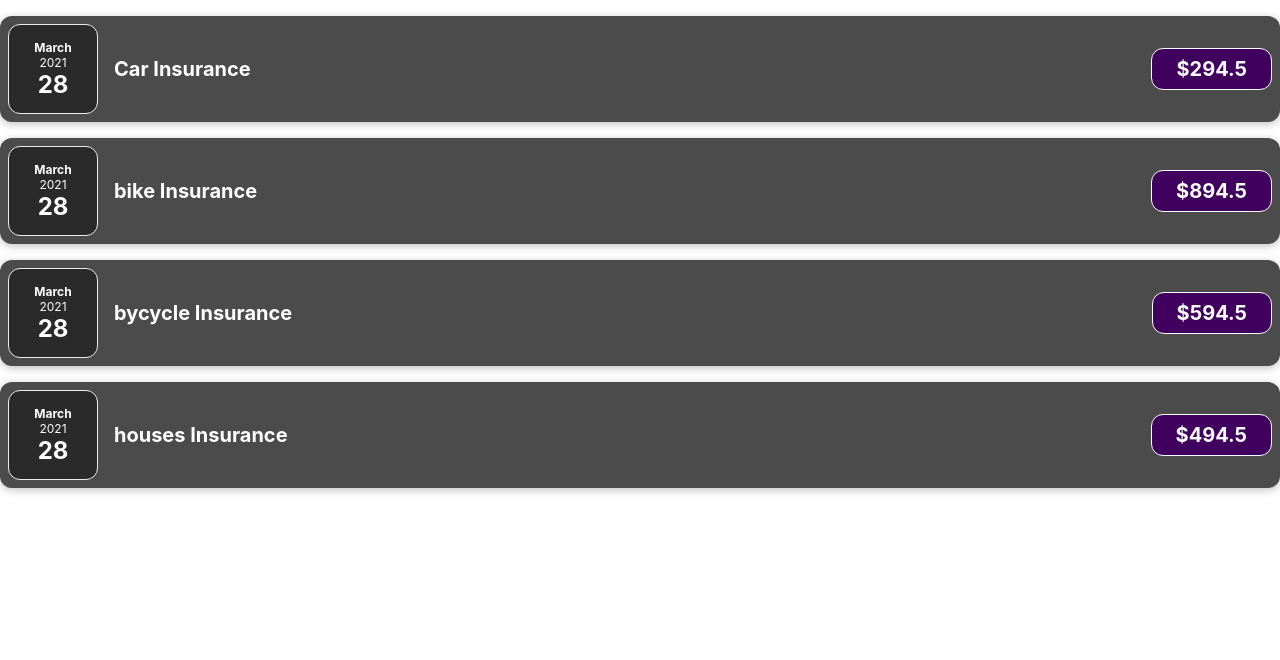
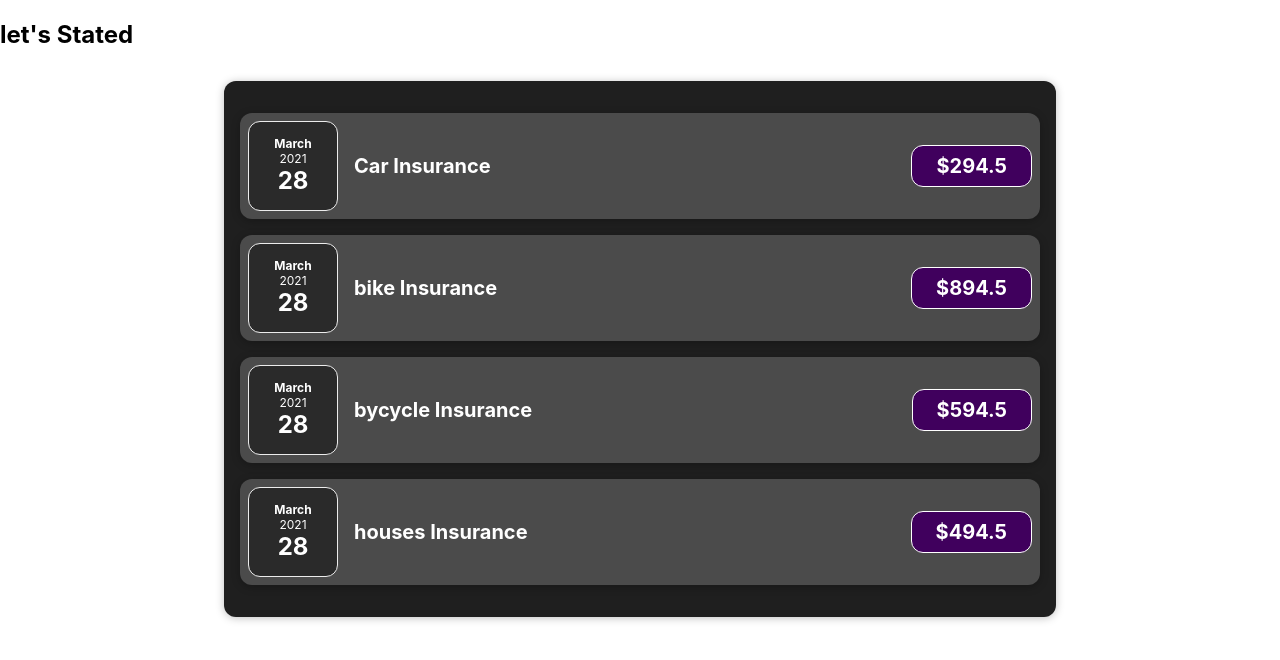
Before and after one commit to mshakir082/Sharpener_React.js, a React (Create React App) app: page / in a window 1280 px wide. Shown: the top 660 px of the page. Built offline with nearby package versions, Linux system fonts and the light colour scheme.

Commit message:
task-12(lecture 43)

```diff
--- a/src/App.js
+++ b/src/App.js
@@ -1,8 +1,14 @@
-import Expense from "./components/Expense";
+import React from 'react'
+import Expense from "./components/Expenses/Expense";
 function App() {
+
+  // return React.createElement('div',{},
+  // React.createElement('h2',{},"let's Stated"),
+  // React.createElement(Expense,{}));
 
   return (
     <div>
+    <h2>let's Stated</h2>
     <Expense/>
     </div>
   );
--- /dev/null
+++ b/src/components/Expenses/Expense.css
@@ -0,0 +1,9 @@
+.expense{
+    padding:1rem;
+    background-color: rgba(31,31,31);
+    margin:2rem auto;
+    width:50rem;
+    max-width: 95%;
+    border-radius: 12px;
+    box-shadow: 0 1px 8px rgba(0, 0, 0, 0.25);
+}
--- a/src/components/Expense.js
+++ b/src/components/Expenses/Expense.js
@@ -1,5 +1,7 @@
 import ExpenseItem from "./ExpenseItem";
-function Expense(){
+import './Expense.css'
+import Card from '../UI/Card'
+const Expense = () =>{
     const expenses = [
         { id:'1',title: "Car Insurance", amount: 294.5, date: new Date(2021, 2, 28) },
         { id:'2',title: "bike Insurance", amount: 894.5, date: new Date(2021, 2, 28) },
@@ -8,7 +10,9 @@ function Expense(){
       ];
     return (
         <>
+            <Card className='expense'>
               {expenses.map((el)=>(<ExpenseItem id={el.id} title={el.title} amount={el.amount} date={el.date}/>))}
+            </Card>
         </>
     )
 }
--- a/src/components/ExpenseDate.js
+++ b/src/components/Expenses/ExpenseDate.js
@@ -1,5 +1,5 @@
 import './ExpenseDate.css';
-function ExpenseDate(props){
+const ExpenseDate =(props) =>{
     const month=props.date.toLocaleString('en-US',{month:'long'});
     const day=props.date.toLocaleString('en-US',{day:'2-digit'});
     const year=props.date.getFullYear();
--- a/src/components/ExpenseItem.js
+++ b/src/components/Expenses/ExpenseItem.js
@@ -1,20 +1,20 @@
 import ExpenseDate from './ExpenseDate'
 import './ExpenseItem.css';
-function ExpenseItem(props){
+import Card from '../UI/Card'
+const ExpenseItem = (props)=>{
     // console.log(props)
     // const expenseDate=new Date();
     // const expenseTitle='Car Insurance';
     // const expensePrice =294.5;
 
     return (
-        <div key={props.id} className="expense-item" >
+        <Card key={props.id} className="expense-item" >
         <ExpenseDate date={props.date}/>
          <div className="expense-item__description">
             <h2>{props.title}</h2>
             <div className="expense-item__price">${props.amount}</div>
         </div>
-
-        </div>
+        </Card>
     )
 }
 export default ExpenseItem;
--- /dev/null
+++ b/src/components/UI/Card.css
@@ -0,0 +1,4 @@
+.card{
+    border-radius: 12px;
+    box-shadow: 0 1px 8px rgba(0, 0, 0, 0.25);
+}
--- /dev/null
+++ b/src/components/UI/Card.js
@@ -0,0 +1,7 @@
+
+const Card=(props)=>{
+    const className = 'card '+props.className
+    return <div className={className}>{props.children}</div>
+}
+
+export default Card;
```
Also changed, not shown: src/components/Expenses/ExpenseDate.css (renamed from src/components/ExpenseDate.css), src/components/Expenses/ExpenseItem.css (renamed from src/components/ExpenseItem.css).
